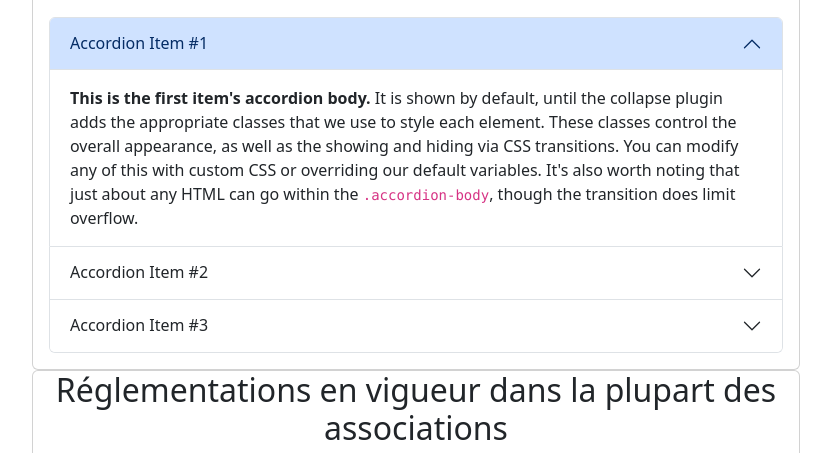
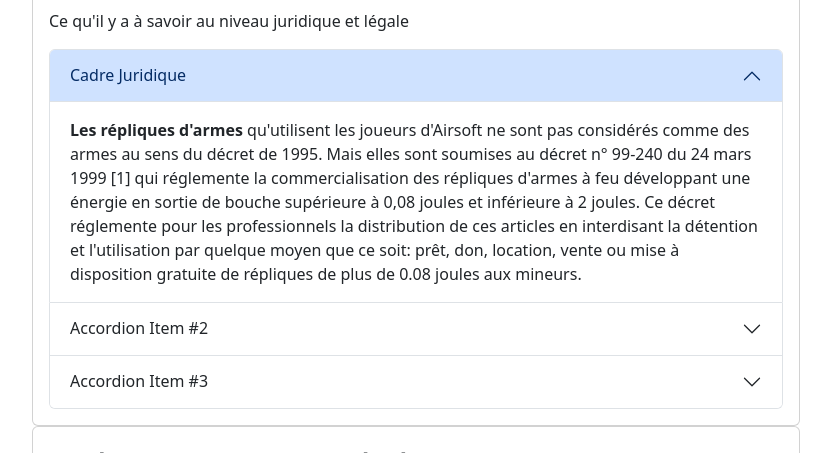
Before and after one commit to fuflin/SiteBlackLions, a Symfony app: template templates/Airsoft/index.html.twig in a window 1280 px wide. Shown: the part 727-1180 px from the top of the page, without its empty margins (224-1055 px from the left). Run offline with Twig, Linux system fonts and the light colour scheme; the template is opened without the code that fills it, so the values that code supplies are empty; some libraries are stand-ins or nearby versions.

Commit message:
ajout détail

```diff
--- a/templates/Airsoft/index.html.twig
+++ b/templates/Airsoft/index.html.twig
@@ -1,6 +1,6 @@
 {% extends 'base.html.twig' %}
 
-{% block title %}Détail Airsoft{% endblock %}
+{% block title %}Infos sur l'Airsoft{% endblock %}
 
 {% block body %}
 
@@ -11,23 +11,23 @@
 <section class="infos">
 
   <div class="card m-auto" style="width: 60%;">
-    <h2 style="text-align: center;">Réglementations en vigueur en France pour l'airsoft</h2>
+    <h2 style="margin: 20px; text-align: center;">Réglementations française en vigueur pour l'airsoft</h2>
     <figure style="width: 80%; margin: auto">
       <img src="https://www.afvt.org/wp-content/uploads/2013/03/Le-r%C3%B4le-dun-avocat-en-droit-p%C3%A9nal-et-le-choisir.jpg" class="card-img-top" style="border-radius: 15px">
     </figure>
 
     <div class="card-body">
-      <p class="card-text">Some quick example text to build on the card title and make up the bulk of the card's content.</p>
+      <p class="card-text">Ce qu'il y a à savoir au niveau juridique et légale</p>
       <div class="accordion" id="accordionPanelsStayOpenExample">
         <div class="accordion-item">
           <h2 class="accordion-header" id="panelsStayOpen-headingOne">
             <button class="accordion-button" type="button" data-bs-toggle="collapse" data-bs-target="#panelsStayOpen-collapseOne" aria-expanded="true" aria-controls="panelsStayOpen-collapseOne">
-              Accordion Item #1
+              Cadre Juridique
             </button>
           </h2>
           <div id="panelsStayOpen-collapseOne" class="accordion-collapse collapse show" aria-labelledby="panelsStayOpen-headingOne">
             <div class="accordion-body">
-              <strong>This is the first item's accordion body.</strong> It is shown by default, until the collapse plugin adds the appropriate classes that we use to style each element. These classes control the overall appearance, as well as the showing and hiding via CSS transitions. You can modify any of this with custom CSS or overriding our default variables. It's also worth noting that just about any HTML can go within the <code>.accordion-body</code>, though the transition does limit overflow.
+              <strong>Les répliques d'armes</strong> qu'utilisent les joueurs d'Airsoft ne sont pas considérés comme des armes au sens du décret de 1995. Mais elles sont soumises au décret n° 99-240 du 24 mars 1999 [1] qui réglemente la commercialisation des répliques d'armes à feu développant une énergie en sortie de bouche <stong>supérieure à 0,08 joules et inférieure à 2 joules</stong>. Ce décret réglemente pour les professionnels la distribution de ces articles en interdisant la détention et l'utilisation par quelque moyen que ce soit: prêt, don, location, vente ou mise à disposition gratuite de répliques de plus de 0.08 joules aux mineurs.
             </div>
           </div>
         </div>
@@ -62,7 +62,7 @@
 
 <section class="reglement">
   <div class="card m-auto" style="width: 60%;">
-    <h2 style="text-align: center;">Réglementations en vigueur dans la plupart des associations</h2>
+    <h2 style="margin: 20px; text-align: center;">Réglementations générale dans la plupart des associations</h2>
     <figure style="width: 80%; margin: auto">
       <img src="https://encrypted-tbn0.gstatic.com/images?q=tbn:ANd9GcQ2XWKwzDe-CifThMAHUd2c_M-kpEhjHC1M4zGCJV9Q9_LVPdqr2RHeVZTrs9Swu1hfnmM&usqp=CAU" class="card-img-top" style="border-radius: 15px">
     </figure>
@@ -112,6 +112,7 @@
 
 <section class="regle">
   <div class="card m-auto" style="width: 60%;">
+    <h2 style="margin: 20px; text-align: center;">Réglementations générale dans notre association</h2>
     <img src="..." class="card-img-top" alt="...">
     <div class="card-body">
       <p class="card-text">Some quick example text to build on the card title and make up the bulk of the card's content.</p>
```
